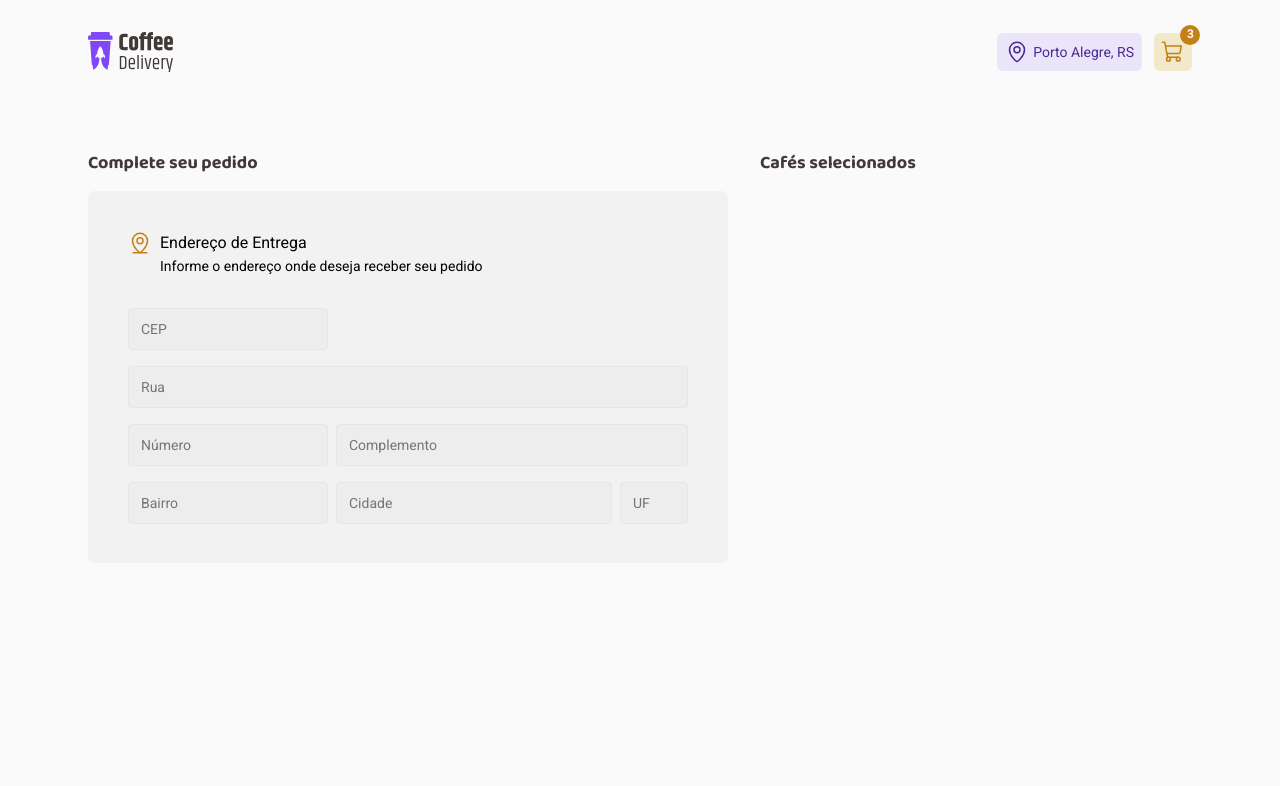
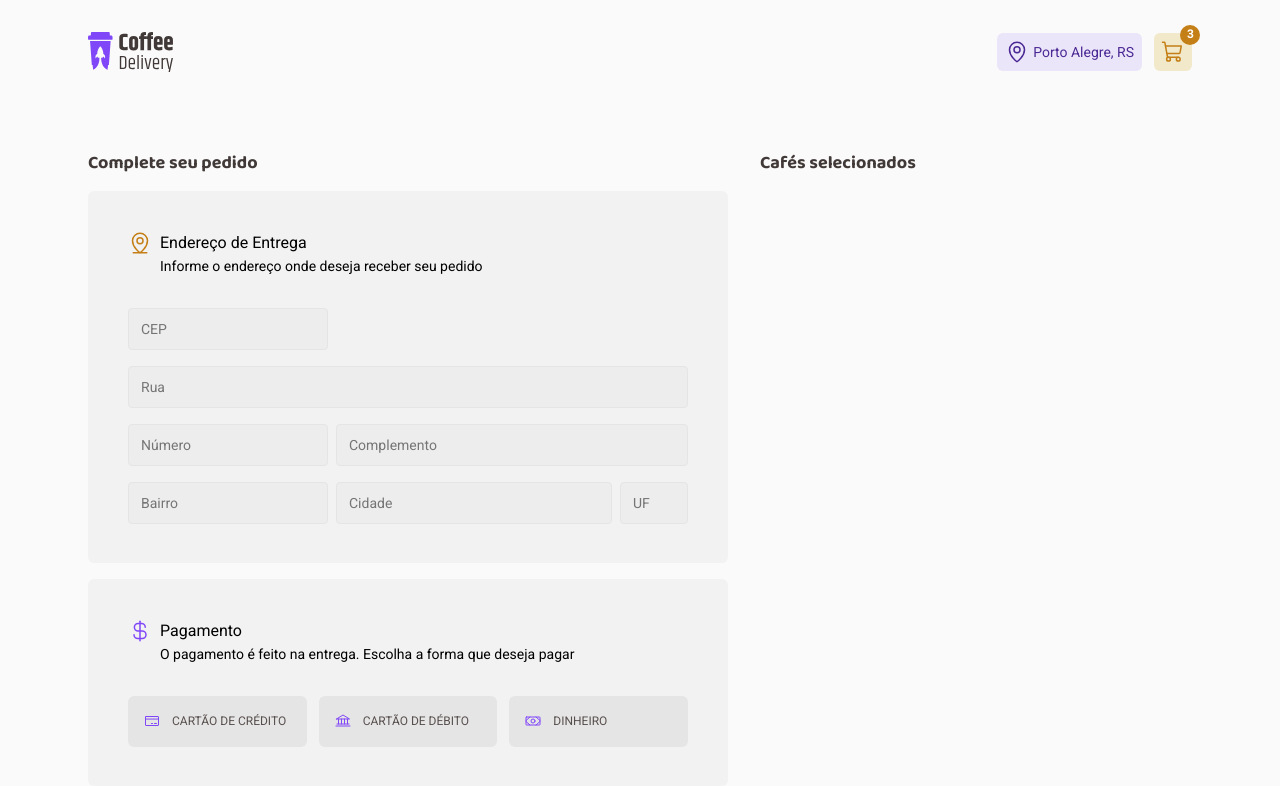
Before and after one commit to rafa-souza-dev/coffee-delivery, a React (Vite) app: page /checkout in a window 1280 px wide. Shown: the top 786 px of the page. Built offline with nearby package versions, Linux system fonts and the light colour scheme.

Commit message:
render payment options

```diff
--- a/src/screens/Checkout/index.tsx
+++ b/src/screens/Checkout/index.tsx
@@ -1,8 +1,57 @@
 import { Container } from '../../components/Container'
-import { CheckoutContainer, FormContainer, FormSubmitContainer } from './styles'
-import { MapPinLine } from 'phosphor-react'
+import {
+  ButtonSelect,
+  CheckoutContainer,
+  FormContainer,
+  FormSubmitContainer,
+} from './styles'
+import {
+  MapPinLine,
+  CurrencyDollar,
+  CreditCard,
+  Money,
+  Bank,
+} from 'phosphor-react'
+
+// eslint-disable-next-line no-redeclare
+interface ButtonSelect {
+  id: number
+  content: 'CARTÃO DE CRÉDITO' | 'CARTÃO DE DÉBITO' | 'DINHEIRO'
+  isSelected: boolean
+}
+
+const paymentOptions: ButtonSelect[] = [
+  {
+    id: 1,
+    content: 'CARTÃO DE CRÉDITO',
+    isSelected: false,
+  },
+  {
+    id: 2,
+    content: 'CARTÃO DE DÉBITO',
+    isSelected: false,
+  },
+  {
+    id: 3,
+    content: 'DINHEIRO',
+    isSelected: false,
+  },
+]
 
 export function Checkout() {
+  function getButtonIcon(id: number) {
+    switch (id) {
+      case 1:
+        return <CreditCard size={16} color="#8047F8" />
+      case 2:
+        return <Bank size={16} color="#8047F8" />
+      case 3:
+        return <Money size={16} color="#8047F8" />
+      default:
+        return <CreditCard size={16} color="#8047F8" />
+    }
+  }
+
   return (
     <Container>
       <form action="">
@@ -31,7 +80,26 @@ export function Checkout() {
                 <input type="text" placeholder="UF" className="small" />
               </div>
             </div>
-            <div className="paymentMethod"></div>
+            <div className="paymentMethodBox">
+              <div className="titleContainer">
+                <div className="titleBox">
+                  <CurrencyDollar size={24} color="#8047F8" />
+                  <strong>Pagamento</strong>
+                </div>
+                <span>
+                  O pagamento é feito na entrega. Escolha a forma que deseja
+                  pagar
+                </span>
+              </div>
+              <div className="methodSelect">
+                {paymentOptions.map((option) => (
+                  <ButtonSelect key={option.id}>
+                    {getButtonIcon(option.id)}
+                    <span>{option.content}</span>
+                  </ButtonSelect>
+                ))}
+              </div>
+            </div>
           </FormContainer>
           <FormSubmitContainer>
             <span className="title">Cafés selecionados</span>
--- a/src/screens/Checkout/styles.ts
+++ b/src/screens/Checkout/styles.ts
@@ -38,19 +38,19 @@ export const FormContainer = styled.div`
       `}
   }
 
-  div.inputBox div.titleContainer {
+  div.titleContainer {
     display: flex;
     flex-direction: column;
     gap: 0.125rem;
   }
 
-  div.inputBox div.titleContainer div.titleBox {
+  div.titleContainer div.titleBox {
     display: flex;
     align-items: center;
     gap: 0.5rem;
   }
 
-  div.inputBox div.titleContainer div.titleBox strong {
+  div.titleContainer div.titleBox strong {
     font-family: 'Roboto', sans-serif;
     font-style: normal;
     font-weight: 400;
@@ -58,7 +58,7 @@ export const FormContainer = styled.div`
     line-height: 130%;
   }
 
-  div.inputBox div.titleContainer span {
+  div.titleContainer span {
     font-family: 'Roboto', sans-serif;
     font-style: normal;
     font-weight: 400;
@@ -118,6 +118,55 @@ export const FormContainer = styled.div`
   div.inputContainer input.city {
     width: 17.25rem;
   }
+
+  div.paymentMethodBox {
+    display: flex;
+    flex-direction: column;
+    gap: 2rem;
+
+    width: 100%;
+    height: 12.9375rem;
+    padding: 2.5rem;
+
+    border-radius: 6px;
+
+    ${(props) =>
+      css`
+        background-color: ${props.theme.baseCard};
+      `}
+  }
+
+  div.paymentMethodBox div.methodSelect {
+    display: flex;
+    align-items: center;
+    justify-content: space-between;
+    gap: 0.75rem;
+  }
+
+  div.paymentMethodBox div.methodSelect button {
+    display: flex;
+    align-items: center;
+    gap: 0.75rem;
+
+    height: 3.1875rem;
+    width: 100%;
+
+    ${(props) =>
+      css`
+        background-color: ${props.theme.baseButton};
+      `}
+
+    border: 0;
+    border-radius: 6px;
+  }
+
+  div.paymentMethodBox div.methodSelect button p {
+    font-family: 'Roboto', sans-serif;
+    font-style: normal;
+    font-weight: 400;
+    font-size: 12px;
+    line-height: 160%;
+  }
 `
 
 export const FormSubmitContainer = styled.div`
@@ -125,3 +174,34 @@ export const FormSubmitContainer = styled.div`
   flex-direction: column;
   gap: 1rem;
 `
+
+export const ButtonSelect = styled.button`
+  display: flex;
+  align-items: center;
+  /* justify-content: center; */
+  padding: 0 0 0 1rem;
+  gap: 0.75rem;
+
+  height: 3.1875rem;
+  width: 100%;
+  border: 0;
+  border-radius: 6px;
+
+  ${(props) =>
+    css`
+      background-color: ${props.theme.baseButton};
+    `}
+
+  span {
+    font-family: 'Roboto', sans-serif;
+    font-style: normal;
+    font-weight: 400;
+    font-size: 12px;
+    line-height: 19.2px;
+
+    ${(props) =>
+      css`
+        color: ${props.theme.baseText};
+      `}
+  }
+`
```
